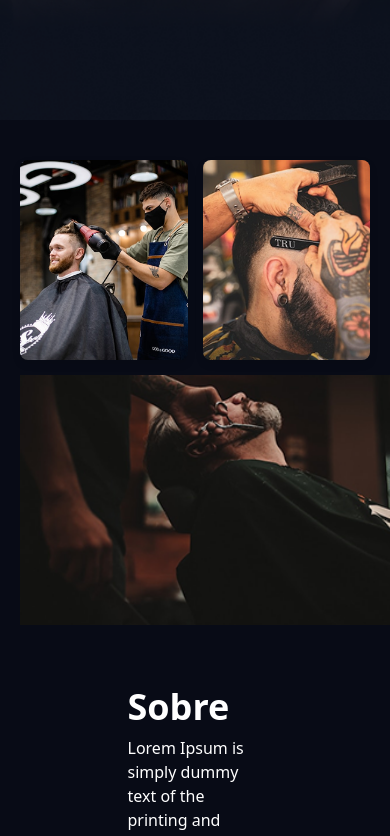
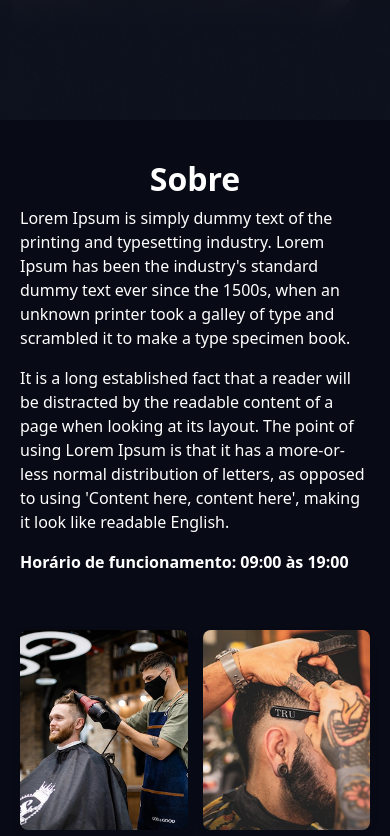
Before and after one commit to Lenickts/projeto-Barbershop, a website: page index.html in a window 390 px wide. Shown: the part 840-1676 px from the top of the page. Drawn offline with Linux system fonts and the light colour scheme.

Commit message:
Responsividade em Sobre e ajuste de titulos

```diff
--- a/index.html
+++ b/index.html
@@ -16,17 +16,17 @@
       </nav>
       <header class="header">
         <div class="container">
-            <h2 class="text-center py-5 fw-bold">ESTILO É UM REFLEXO DA SUA ATITUDE E SUA PERSONALIDADE</h2>
+            <h2 class="header__titulo text-center py-5 fw-bold">ESTILO É UM REFLEXO DA SUA ATITUDE E SUA PERSONALIDADE</h2>
             <p class="text-center fw-bolder">Horário de atendimento: 09:00 às 19:00</p>
             <button class="btn bg-secondary fw-bold" type="submit">Agendar horário</button>
         </div>
       </header>
-      <section class="sobre-container">
-        <div class="sobre-row">
-          <h3 class="text-white fw-bold">Sobre</h3>
-          <p class="text-white">Lorem Ipsum is simply dummy text of the printing and typesetting industry. Lorem Ipsum has been the industry's standard dummy text ever since the 1500s, when an unknown printer took a galley of type and scrambled it to make a type specimen book.</p>
-          <p class="text-white">It is a long established fact that a reader will be distracted by the readable content of a page when looking at its layout. The point of using Lorem Ipsum is that it has a more-or-less normal distribution of letters, as opposed to using 'Content here, content here', making it look like readable English.</p>
-          <p class="text-white fw-bolder">Horário de funcionamento: 09:00 às 19:00</p>
+      <section class="sobre">
+        <div class="sobre__container row">
+          <h3 class="sobre__titulo text-white fw-bold">Sobre</h3>
+          <p class="sobre__paragrafo text-white">Lorem Ipsum is simply dummy text of the printing and typesetting industry. Lorem Ipsum has been the industry's standard dummy text ever since the 1500s, when an unknown printer took a galley of type and scrambled it to make a type specimen book.</p>
+          <p class="sobre__paragrafo text-white">It is a long established fact that a reader will be distracted by the readable content of a page when looking at its layout. The point of using Lorem Ipsum is that it has a more-or-less normal distribution of letters, as opposed to using 'Content here, content here', making it look like readable English.</p>
+          <p class="sobre__paragrafo text-white fw-bolder">Horário de funcionamento: 09:00 às 19:00</p>
         </div>
         <div class="sobre-img">
           <img src="img/sobre/img1.png" alt="Imagem de um homem cortando o cabelo de um cliente" class="imagem">
--- a/sass/_conteudo.scss
+++ b/sass/_conteudo.scss
@@ -24,7 +24,7 @@ header {
     align-items: center;
     text-align: center;
 }
-.sobre-container{
+.sobre{
     background-color: $cor-de-fundo;
     display: flex;
     width: 100%;
--- a/sass/_media-768px.scss
+++ b/sass/_media-768px.scss
@@ -1,9 +1,17 @@
+@use "mixins";
+
 @media (max-width: 768px) {
-    .sobre-container {
-        flex-direction: column;
-        width: 100%;
+    .header__titulo{
+        @include mixins.titulo;
     }
 
+    .sobre {
+        flex-direction: column;
+
+        &__titulo{
+            @include mixins.titulo;
+        }
+    }
     .imagens-sobre {
         width: 100%;
     }
--- a/sass/_mixins.scss
+++ b/sass/_mixins.scss
@@ -8,3 +8,7 @@
     );
     color: #fff;
 }
+@mixin titulo{
+    text-align: center;
+    font-size: 2rem;
+}
```
Also changed, not shown: css/estilo.css, 1 other file.
